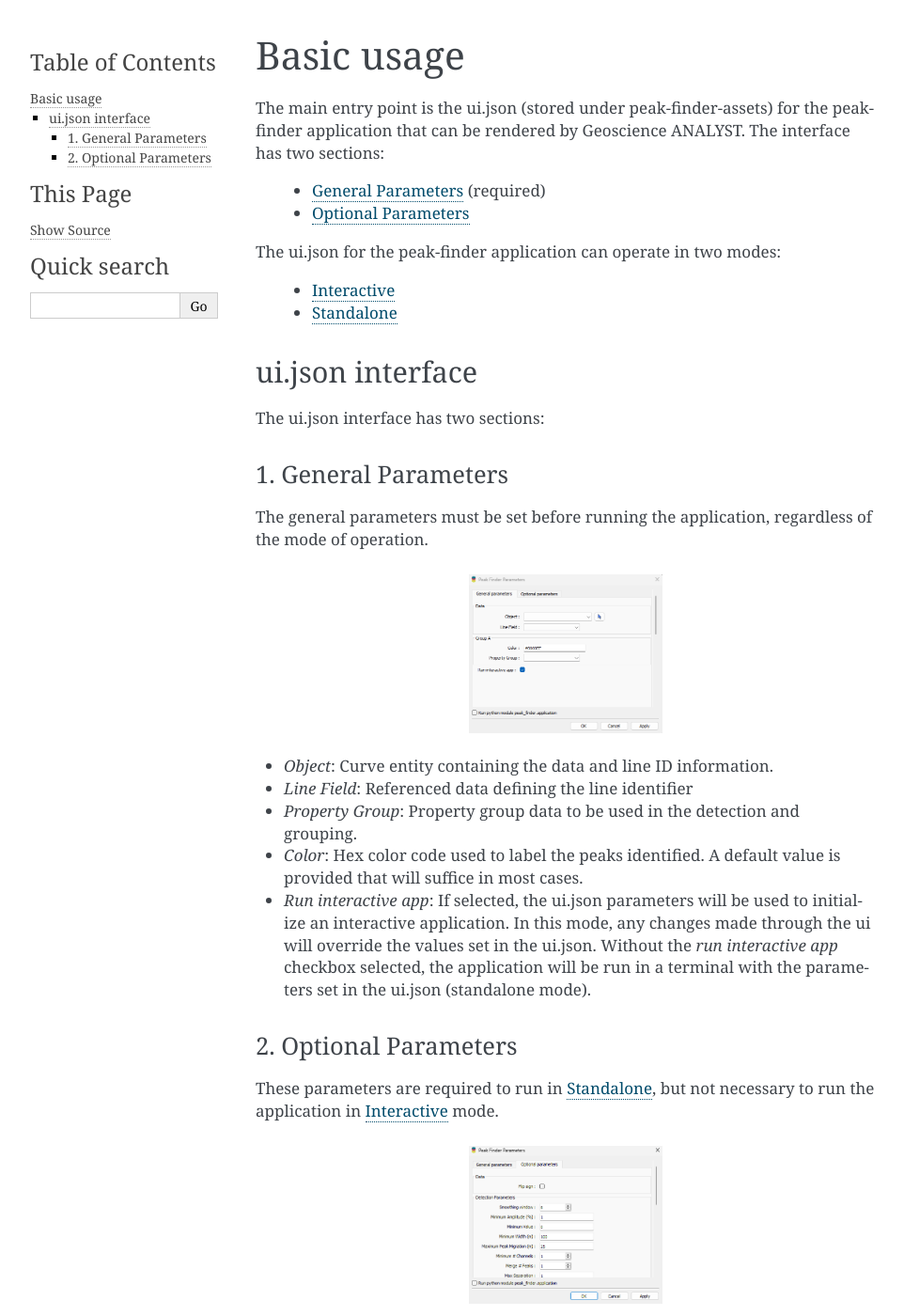
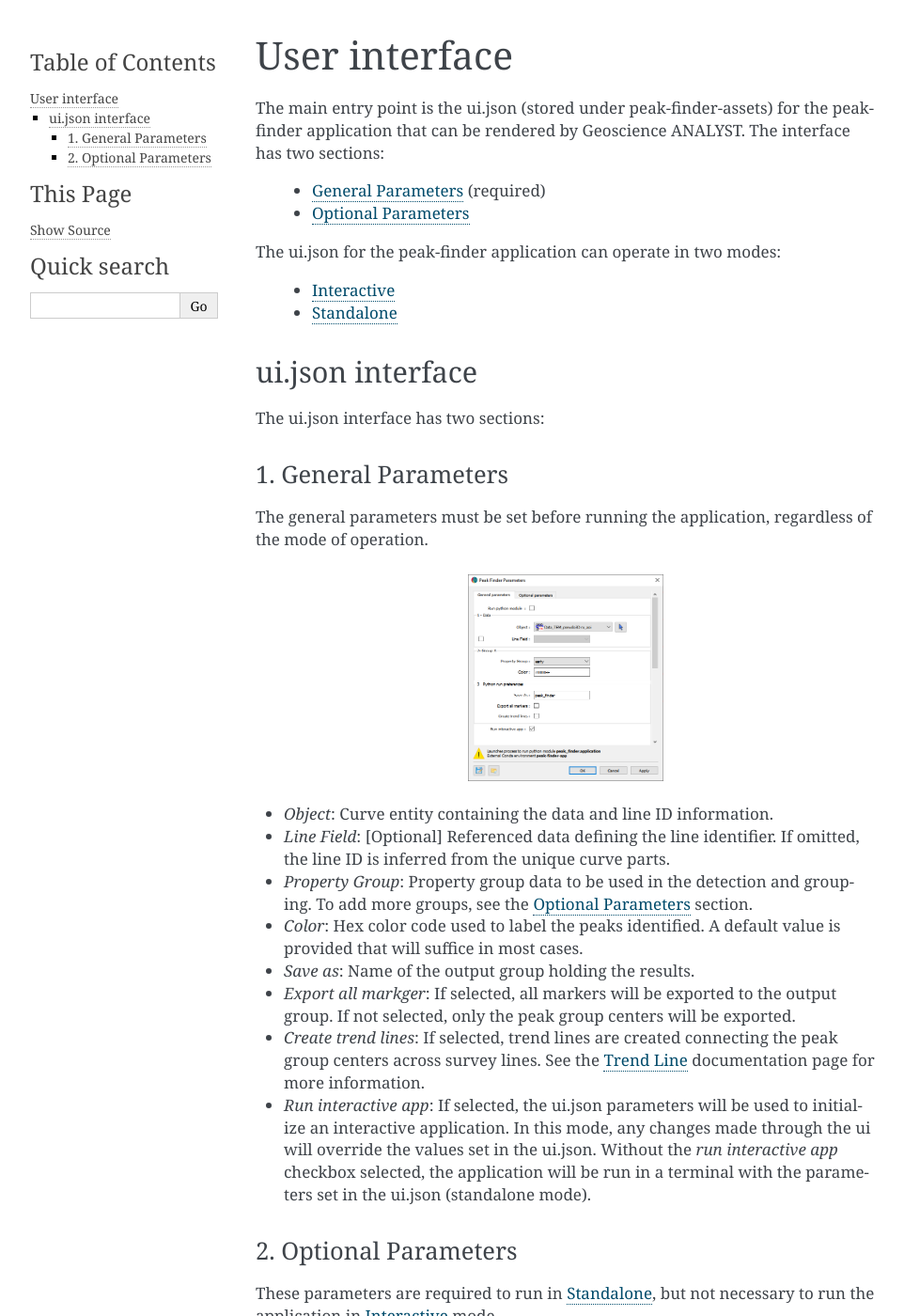
Before and after one commit to MiraGeoscience/peak-finder-app, a Sphinx documentation site: the page built from docs/source/usage.rst, in a window 1280 px wide and 1400 px high. Shown: the whole window at 94% size, without its empty margins (148-1110 px from the left). Built offline with Sphinx 7.4.7, drawn with Linux system fonts in a browser that asks for light colours.

Commit message:
Update basic usage and general parameter figure

```diff
--- a/docs/source/usage.rst
+++ b/docs/source/usage.rst
@@ -1,7 +1,7 @@
 .. _usage:
 
-Basic usage
-===========
+User interface
+==============
 
 The main entry point is the ui.json (stored under peak-finder-assets) for the peak-finder application that can be rendered by Geoscience ANALYST. The interface has two sections:
 
@@ -32,10 +32,18 @@
 
 
 - *Object*: Curve entity containing the data and line ID information.
-- *Line Field*: Referenced data defining the line identifier
-- *Property Group*: Property group data to be used in the detection and grouping.
+- *Line Field*: [Optional] Referenced data defining the line identifier. If omitted, the line ID
+  is inferred from the unique curve parts.
+- *Property Group*: Property group data to be used in the detection and grouping. To add more groups, see
+  the :ref:`Optional Parameters <grouping parameters>` section.
 - *Color*: Hex color code used to label the peaks identified. A default value is provided that will
   suffice in most cases.
+- *Save as*: Name of the output group holding the results.
+- *Export all markger*: If selected, all markers will be exported to the output group. If not selected,
+  only the peak group centers will be exported.
+- *Create trend lines*: If selected, trend lines are created connecting the peak group centers across survey lines. See
+  the `Trend Line <https://mirageoscience-curve-apps.readthedocs-hosted.com/en/latest/trend_lines.html#trend-lines>`_
+  documentation page for more information.
 - *Run interactive app*: If selected, the ui.json parameters will be
   used to initialize an interactive application.  In this mode, any changes made
   through the ui will override the values set in the ui.json.  Without the
```
Also changed, not shown: docs/source/images/usage/general_parameters.png.
